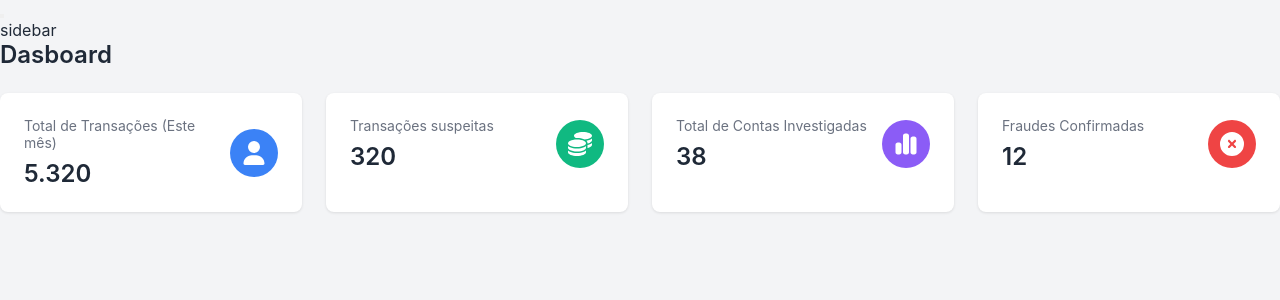
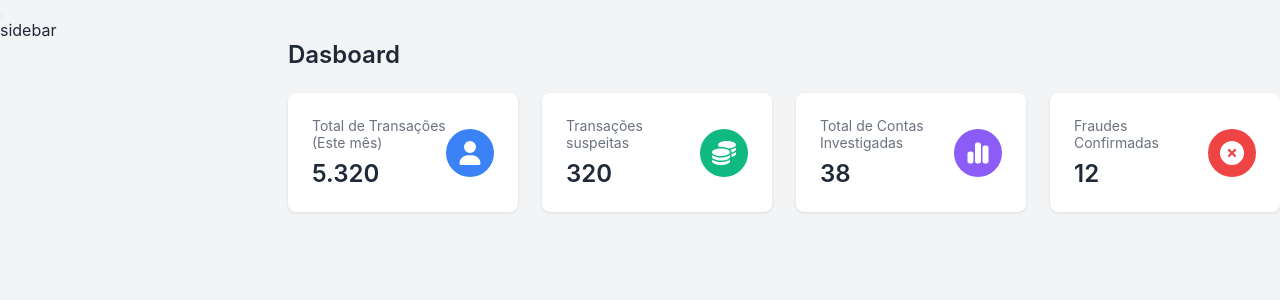
Before and after one commit to RusthenRonald2006/Portal-de-analise-em-anomalias-transacionais, a React (Create React App) app in the folder detec-anomalias/: page /portal in a window 1280 px wide. Shown: the top 300 px of the page. Built offline with nearby package versions, Linux system fonts and the light colour scheme; the HTML template or start-up script is replaced by a standard one.

Commit message:
adicionando espaçamento lateral

```diff
--- a/detec-anomalias/src/components/Pages/Portal.module.css
+++ b/detec-anomalias/src/components/Pages/Portal.module.css
@@ -0,0 +1,10 @@
+.app_container{
+    display: flex;
+    min-height: 100vh;
+}
+/*sidebar*/
+
+.main_content{
+    flex: 1;
+    margin-left: 288px;
+}
```
